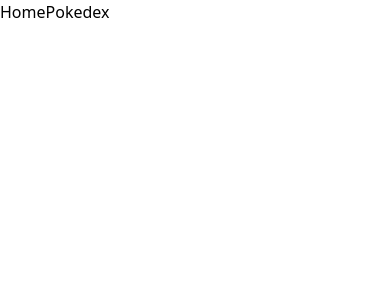
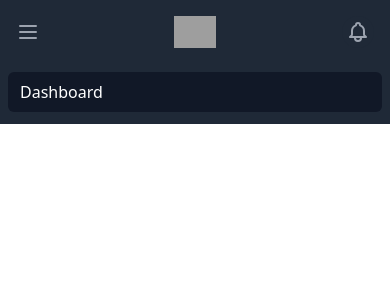
Before and after one commit to rymanacevedo/crypto, an Angular app: page / in a window 390 px wide. Shown: the top 300 px of the page. Built offline with nearby package versions, Linux system fonts and the light colour scheme; grey boxes are pictures that could not be loaded; what @tailwindcss/typography would draw is missing.

Commit message:
added styled nav

```diff
--- a/package.json
+++ b/package.json
@@ -1,5 +1,5 @@
 {
-  "name": "crypto",
+  "name": "crypto-tracker",
   "version": "0.0.0",
   "scripts": {
     "ng": "ng",
--- a/src/app/navigation/navigation.component.html
+++ b/src/app/navigation/navigation.component.html
@@ -1,4 +1,67 @@
-<nav class="f6 fw6 ttu tracked">
-  <a class="link dim white dib mr3" routerLink="/dashboard" title="Home">Home</a>
-  <a class="link dim white dib mr3" routerLink="/pokedex" title="About">Pokedex</a>
+
+<nav class="bg-gray-800">
+  <div class="max-w-7xl mx-auto px-2 sm:px-6 lg:px-8">
+    <div class="relative flex items-center justify-between h-16">
+      <div class="absolute inset-y-0 left-0 flex items-center sm:hidden">
+        <!-- Mobile menu button-->
+        <button type="button" class="inline-flex items-center justify-center p-2 rounded-md text-gray-400 hover:text-white hover:bg-gray-700 focus:outline-none focus:ring-2 focus:ring-inset focus:ring-white" aria-controls="mobile-menu" aria-expanded="false">
+          <span class="sr-only">Open main menu</span>
+          <!--
+            Icon when menu is closed.
+
+            Heroicon name: outline/menu
+
+            Menu open: "hidden", Menu closed: "block"
+          -->
+          <svg class="block h-6 w-6" xmlns="http://www.w3.org/2000/svg" fill="none" viewBox="0 0 24 24" stroke="currentColor" aria-hidden="true">
+            <path stroke-linecap="round" stroke-linejoin="round" stroke-width="2" d="M4 6h16M4 12h16M4 18h16" />
+          </svg>
+          <!--
+
+          -->
+          <svg class="hidden h-6 w-6" xmlns="http://www.w3.org/2000/svg" fill="none" viewBox="0 0 24 24" stroke="currentColor" aria-hidden="true">
+            <path stroke-linecap="round" stroke-linejoin="round" stroke-width="2" d="M6 18L18 6M6 6l12 12" />
+          </svg>
+        </button>
+      </div>
+      <div class="flex-1 flex items-center justify-center sm:items-stretch sm:justify-start">
+        <div class="flex-shrink-0 flex items-center">
+          <img class="block lg:hidden h-8 w-auto" src="https://tailwindui.com/img/logos/workflow-mark-indigo-500.svg" alt="Workflow">
+          <img class="hidden lg:block h-8 w-auto" src="https://tailwindui.com/img/logos/workflow-logo-indigo-500-mark-white-text.svg" alt="Workflow">
+        </div>
+        <div class="hidden sm:block sm:ml-6">
+          <div class="flex space-x-4">
+
+            <a routerLink="/dashboard" class="bg-gray-900 text-white px-3 py-2 rounded-md text-sm font-medium" aria-current="page">Dashboard</a>
+
+            <!-- <a href="#" class="text-gray-300 hover:bg-gray-700 hover:text-white px-3 py-2 rounded-md text-sm font-medium">Team</a> -->
+
+          </div>
+        </div>
+      </div>
+      <div class="absolute inset-y-0 right-0 flex items-center pr-2 sm:static sm:inset-auto sm:ml-6 sm:pr-0">
+        <button type="button" class="bg-gray-800 p-1 rounded-full text-gray-400 hover:text-white focus:outline-none focus:ring-2 focus:ring-offset-2 focus:ring-offset-gray-800 focus:ring-white">
+          <span class="sr-only">View notifications</span>
+          <!-- Heroicon name: outline/bell -->
+          <svg class="h-6 w-6" xmlns="http://www.w3.org/2000/svg" fill="none" viewBox="0 0 24 24" stroke="currentColor" aria-hidden="true">
+            <path stroke-linecap="round" stroke-linejoin="round" stroke-width="2" d="M15 17h5l-1.405-1.405A2.032 2.032 0 0118 14.158V11a6.002 6.002 0 00-4-5.659V5a2 2 0 10-4 0v.341C7.67 6.165 6 8.388 6 11v3.159c0 .538-.214 1.055-.595 1.436L4 17h5m6 0v1a3 3 0 11-6 0v-1m6 0H9" />
+          </svg>
+        </button>
+
+        <!-- Profile dropdown -->
+
+      </div>
+    </div>
+  </div>
+
+  <!-- Mobile menu, show/hide based on menu state. -->
+  <div class="sm:hidden" id="mobile-menu">
+    <div class="px-2 pt-2 pb-3 space-y-1">
+      <!-- Current: "bg-gray-900 text-white", Default: "text-gray-300 hover:bg-gray-700 hover:text-white" -->
+      <a routerLink="/dashboard" class="bg-gray-900 text-white block px-3 py-2 rounded-md text-base font-medium" aria-current="page">Dashboard</a>
+
+      <!-- <a href="#" class="text-gray-300 hover:bg-gray-700 hover:text-white block px-3 py-2 rounded-md text-base font-medium">Team</a> -->
+
+    </div>
+  </div>
 </nav>
```
